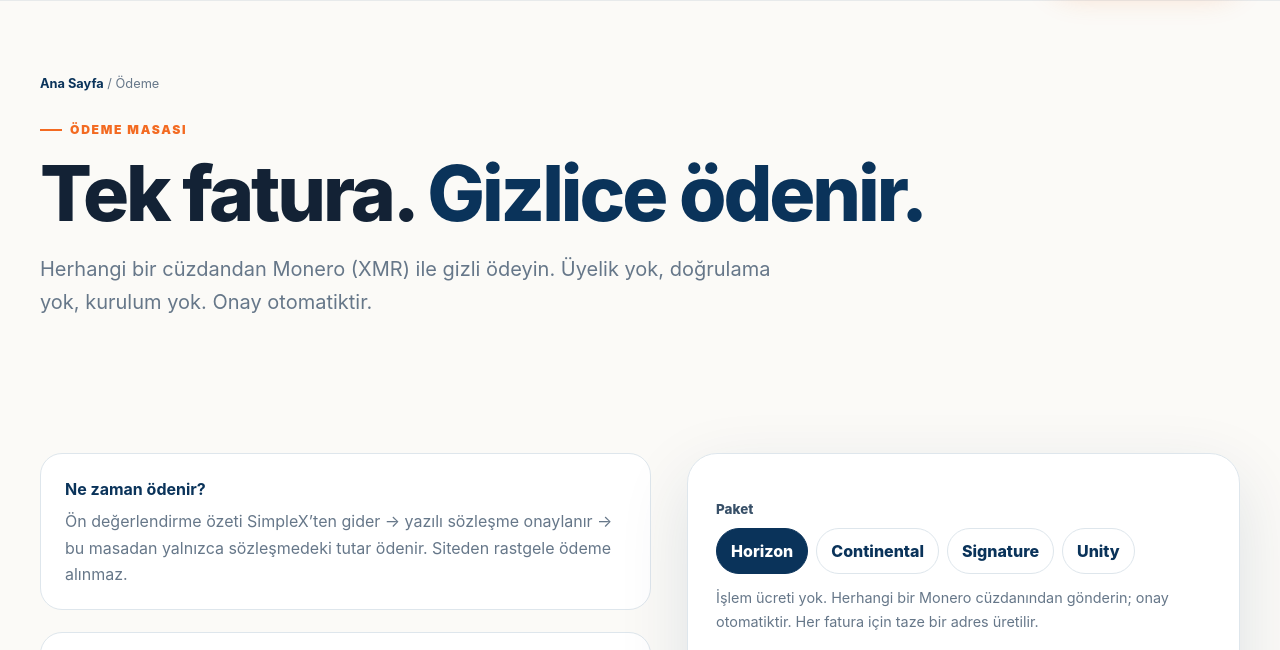
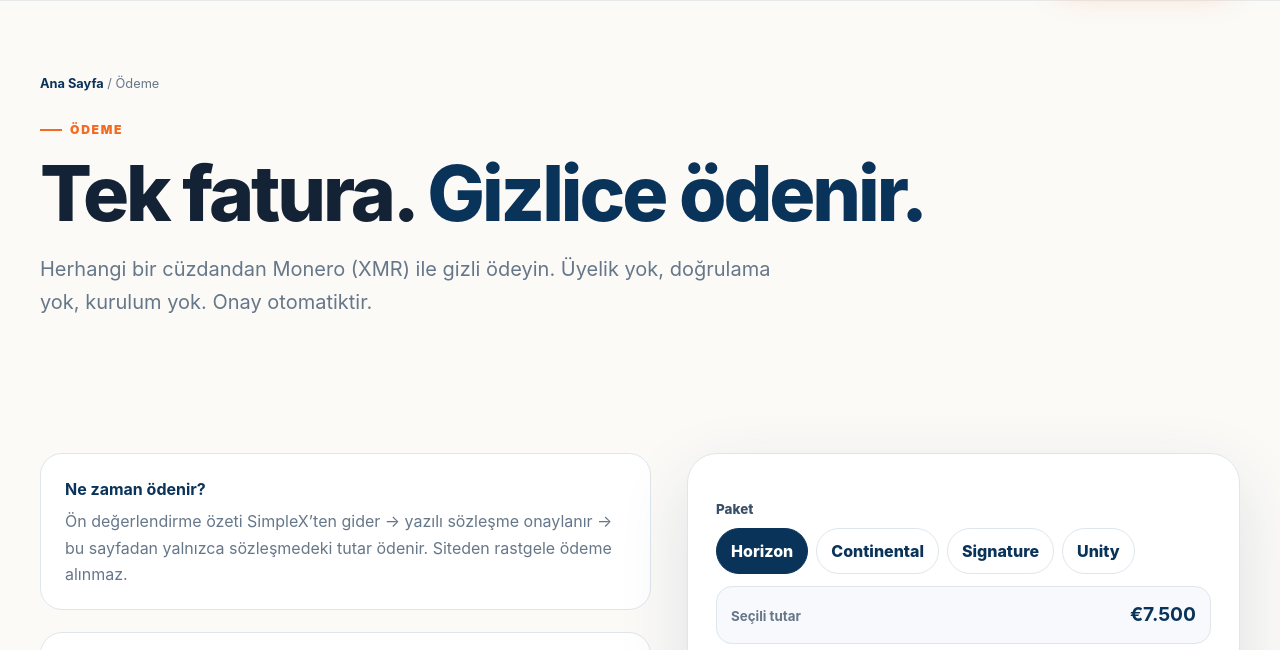
Before and after one commit to albin010180-ai/Viarela, a plain HTML site: page tr/odeme/index.html in a window 1280 px wide. Shown: the part 94-744 px from the top of the page. Drawn offline with Linux system fonts and the light colour scheme.

Commit message:
copy: rename payment desk to payment; preselect package amount on pay page

```diff
--- a/assets/app.js
+++ b/assets/app.js
@@ -94,6 +94,14 @@ if(form){
     const summary=lines.map(([k,v])=>`${k}: ${v||'-'}`).join('\n');
     const box=form.querySelector('.summary-box'); box.classList.add('show'); box.querySelector('pre').textContent=summary; box.dataset.summary=summary;
     const payload={first_name:d.get('first_name'),last_name:d.get('last_name'),phone:d.get('phone'),gender_identity:d.get('gender_identity'),relationship_status:d.get('relationship_status'),nationality:d.get('nationality'),partner_nationality:d.get('partner_nationality'),destination:d.get('destination'),package:q?q.package:null,fee:q?q.fee:null,service:d.get('service'),previous_refusal:d.get('previous_refusal'),message:d.get('message'),website:d.get('website'),lang};
+    const packName=(q&&q.package||'').toLowerCase();
+    const packId=packName.includes('unity')?'unity':packName.includes('signature')?'signature':packName.includes('continental')?'continental':'horizon';
+    try{localStorage.setItem('viarela_selected_package',packId)}catch(err){}
+    form.querySelectorAll('a[href*="/pay/"],a[href*="/odeme/"]').forEach(a=>{
+      const href=a.getAttribute('href')||'';
+      const base=href.split('?')[0];
+      a.setAttribute('href',base+'?package='+encodeURIComponent(packId));
+    });
     try{await fetch('/api/cases/',{method:'POST',headers:{'Content-Type':'application/json'},body:JSON.stringify(payload)})}catch(err){}
   });
   form.querySelector('[data-copy]')?.addEventListener('click',async e=>{
--- a/assets/pay.js
+++ b/assets/pay.js
@@ -46,6 +46,7 @@
     error: q('[data-xmr-error]')
   };
 
+  const FEES = { horizon: 7500, continental: 10000, signature: 15000, unity: 20000 };
   let packId = 'horizon';
   let invoiceId = null;
   let pollTick = null;
@@ -58,12 +59,24 @@
     return new Intl.NumberFormat(lang === 'tr' ? 'tr-TR' : 'en-US', { style: 'currency', currency: 'EUR', maximumFractionDigits: 0 }).format(n);
   }
 
-  root.querySelectorAll('[data-pack]').forEach(btn => {
-    btn.addEventListener('click', () => {
-      packId = btn.dataset.pack;
-      root.querySelectorAll('[data-pack]').forEach(b => b.classList.toggle('is-on', b === btn));
-    });
+  const packBtns = [...root.querySelectorAll('[data-pack]')];
+  const packEur = q('[data-pack-eur]');
+
+  function selectPack(id) {
+    if (!FEES[id]) id = 'horizon';
+    packId = id;
+    try { localStorage.setItem('viarela_selected_package', packId); } catch (e) {}
+    packBtns.forEach(b => b.classList.toggle('is-on', b.dataset.pack === packId));
+    if (packEur) packEur.textContent = fmtMoney(FEES[packId]);
+  }
+
+  packBtns.forEach(btn => {
+    btn.addEventListener('click', () => selectPack(btn.dataset.pack));
   });
+
+  const urlPack = new URLSearchParams(window.location.search).get('package');
+  const storedPack = (() => { try { return localStorage.getItem('viarela_selected_package'); } catch (e) { return null; } })();
+  selectPack(urlPack || storedPack || 'horizon');
 
   els.create.addEventListener('click', async () => {
     if (els.error) { els.error.textContent = ''; els.error.hidden = true; }
--- a/assets/styles.css
+++ b/assets/styles.css
@@ -413,6 +413,9 @@ footer{margin-top:90px;background:#062c50;color:#fff}
 .pay-lock strong{display:block;margin-bottom:4px}
 .pay-qr-wrap{background:#fff;border:1px solid var(--line);border-radius:20px;padding:12px;width:fit-content;margin:8px auto 18px}
 .pay-pills{display:flex;flex-wrap:wrap;gap:8px;margin:8px 0 12px}
+.pay-selected{display:flex;align-items:baseline;justify-content:space-between;gap:12px;margin:0 0 14px;padding:12px 14px;border:1px solid var(--line);border-radius:16px;background:#f7f9fc}
+.pay-selected small{color:var(--muted);font-weight:700}
+.pay-selected strong{font-size:1.2rem;color:var(--blue)}
 .pay-pills button{border:1px solid var(--line);background:#fff;border-radius:999px;padding:9px 14px;font-weight:800;color:var(--blue)}
 .pay-pills button.is-on{background:var(--blue);color:#fff;border-color:var(--blue)}
 .pay-totals{display:grid;grid-template-columns:1fr 1fr;gap:12px;margin:18px 0 8px}
--- a/tr/odeme/index.html
+++ b/tr/odeme/index.html
@@ -2,7 +2,7 @@
 <html lang="tr">
 <head>
 <meta charset="utf-8"><meta name="viewport" content="width=device-width,initial-scale=1">
-<title>Ödeme Masası | Viarela</title>
+<title>Ödeme | Viarela</title>
 <meta name="description" content="Viarela hizmet bedelini Monero veya herhangi bir büyük kripto para ile ödeyin. Tamamen gizli — üyelik ve doğrulama yok — onay otomatiktir. Yazılı sözleşme sonrası ödeme.">
 <meta name="theme-color" content="#0A335A">
 <link rel="canonical" href="https://viarela.com/tr/odeme/">
@@ -10,7 +10,7 @@
 <link rel="manifest" href="../../site.webmanifest">
 <link rel="stylesheet" href="../../assets/styles.css">
 <meta property="og:type" content="website"><meta property="og:site_name" content="Viarela">
-<meta property="og:title" content="Ödeme Masası | Viarela">
+<meta property="og:title" content="Ödeme | Viarela">
 <meta property="og:description" content="Gizli kripto ödeme. Otomatik onay.">
 <meta property="og:image" content="https://viarela.com/assets/og-viarela.jpg">
 <meta name="twitter:card" content="summary_large_image">
@@ -31,7 +31,7 @@
 <section class="page-hero">
   <div class="container">
     <div class="breadcrumbs"><a href="/tr/">Ana Sayfa</a> / Ödeme</div>
-    <span class="eyebrow">Ödeme masası</span>
+    <span class="eyebrow">Ödeme</span>
     <h1>Tek fatura.<span class="blue"> Gizlice ödenir.</span></h1>
     <p class="lead">Herhangi bir cüzdandan Monero (XMR) ile gizli ödeyin. Üyelik yok, doğrulama yok, kurulum yok. Onay otomatiktir.</p>
   </div>
@@ -42,7 +42,7 @@
     <div>
       <div class="pay-rule">
         <strong>Ne zaman ödenir?</strong>
-        Ön değerlendirme özeti SimpleX’ten gider → yazılı sözleşme onaylanır → bu masadan yalnızca sözleşmedeki tutar ödenir. Siteden rastgele ödeme alınmaz.
+        Ön değerlendirme özeti SimpleX’ten gider → yazılı sözleşme onaylanır → bu sayfadan yalnızca sözleşmedeki tutar ödenir. Siteden rastgele ödeme alınmaz.
       </div>
 
       <div class="pay-steps">
@@ -82,6 +82,7 @@
         <button type="button" data-pack="signature">Signature</button>
         <button type="button" data-pack="unity">Unity</button>
       </div>
+      <p class="pay-selected"><small>Seçili tutar</small><strong data-pack-eur>—</strong></p>
 
       <p class="note">İşlem ücreti yok. Herhangi bir Monero cüzdanından gönderin; onay otomatiktir. Her fatura için taze bir adres üretilir.</p>
       <button class="btn btn-dark" type="button" data-xmr-create>Monero faturası oluştur</button>
```
Also changed, not shown: consultation/index.html (+1 -1 lines), faq/index.html (+1 -1 lines), legal/fees/index.html (+1 -1 lines), legal/index.html (+1 -1 lines), pay/index.html (+4 -3 lines), pricing/index.html (+1 -1 lines), tr/danismanlik/index.html (+1 -1 lines), tr/fiyatlar/index.html (+1 -1 lines), tr/sss/index.html (+1 -1 lines).
